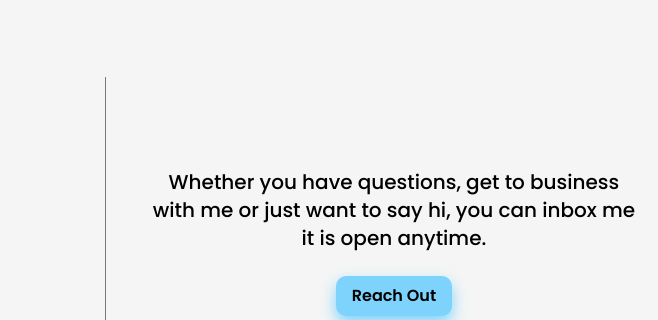
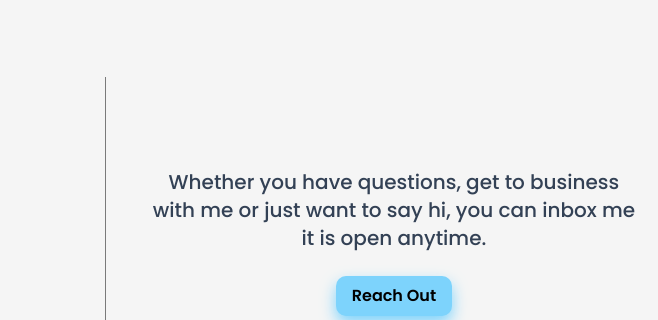
Before and after one commit to enachan1/project-portfolio, a website built with Vite: page index.html in a window 1280 px wide. Shown: the part 4067-4387 px from the top of the page, 622-1280 px from the left. Built offline with nearby package versions, Linux system fonts and the light colour scheme.

Commit message:
added contact

```diff
--- a/styles/contact.css
+++ b/styles/contact.css
@@ -26,6 +26,7 @@
     max-width: 50ch;
     font-size: var(--size-base);
     font-weight: 500;
+    color: var(--clr-slate700);
 }
 
 .contact__h1 {
```
